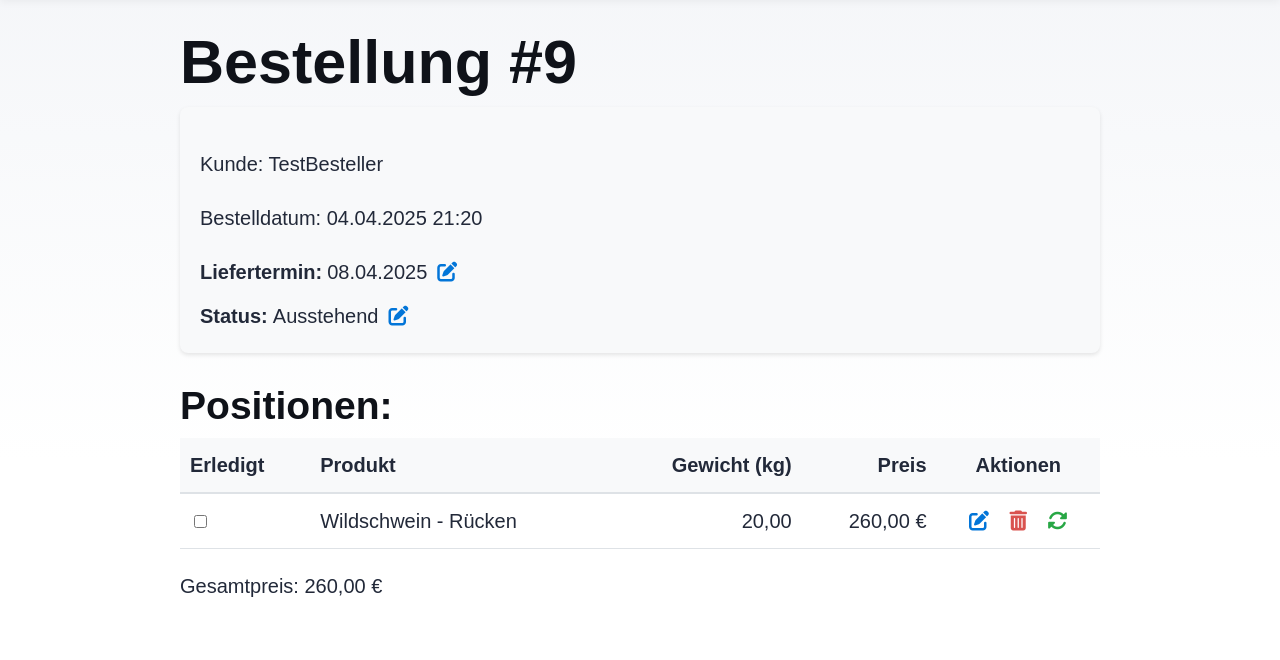
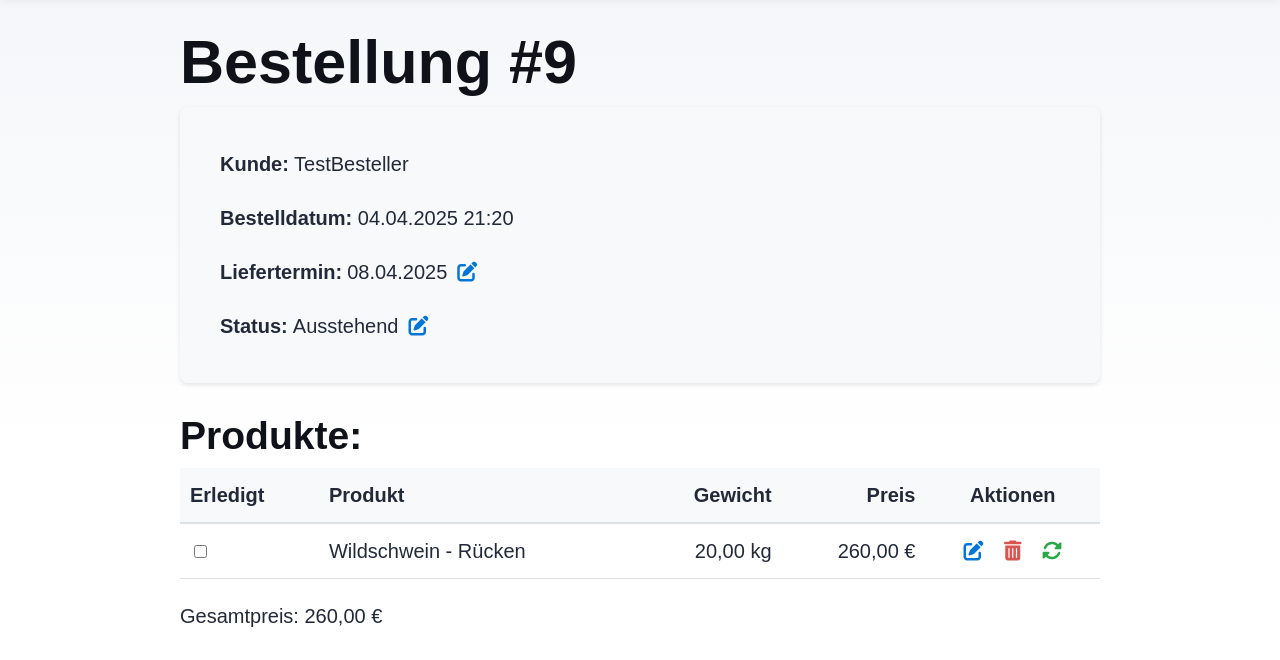
Before and after one commit to MikaGriebsch/FlaemingWildhandelVerwaltung, a Django app: page /lager/orders/9/ in a window 1280 px wide. Shown: the part 140-800 px from the top of the page. Run offline with Django 4.2, Linux system fonts and the light colour scheme; data comes from the database, SQL or seed files in the repository; some web fonts are replaced.

Commit message:
Kleine Änderungen an der Detail ansicht

```diff
--- a/Lager/templates/order_detail.html
+++ b/Lager/templates/order_detail.html
@@ -9,12 +9,12 @@
     <h1>Bestellung #{{ order.id }}</h1>
 
     <!-- Bearbeitung der Bestellungsinformationen -->
-    <div style="margin-bottom: 30px; padding: 20px; background-color: #f8f9fa; border-radius: 8px; box-shadow: 0 2px 4px rgba(0,0,0,0.1);">
-        <p>Kunde: {{ order.customer_name }}</p>
-        <p>Bestelldatum: {{ order.order_date|date:"d.m.Y H:i" }}</p>
+    <div style="margin-bottom: 30px; padding: 20px 40px 40px 40px; background-color: #f8f9fa; border-radius: 8px; box-shadow: 0 2px 4px rgba(0,0,0,0.1);">
+        <p><strong>Kunde:</strong> {{ order.customer_name }}</p>
+        <p><strong>Bestelldatum:</strong> {{ order.order_date|date:"d.m.Y H:i" }}</p>
 
         <!-- Liefertermin mit Bearbeitungsmöglichkeit -->
-        <div style="display: flex; align-items: center; margin-bottom: 10px;">
+        <div style="display: flex; align-items: center; margin-bottom: 20px;">
             <span><strong>Liefertermin:</strong></span>
             <span id="delivery-date-display" style="margin-left: 5px;">
                 {% if order.delivery_date %}{{ order.delivery_date|date:"d.m.Y" }}{% else %}Nicht festgelegt{% endif %}
@@ -45,7 +45,7 @@
         </div>
     </div>
 
-    <h3>Positionen:</h3>
+    <h3>Produkte:</h3>
     <form id="orderItemsForm" method="post"> <!-- Entfernung der action-URL -->
         {% csrf_token %}
         <table class="order-items-table" style="width: 100%; border-collapse: collapse; margin-bottom: 20px;">
@@ -53,7 +53,7 @@
                 <tr style="background-color: #f8f9fa; border-bottom: 2px solid #dee2e6;">
                     <th style="padding: 10px; text-align: left;">Erledigt</th>
                     <th style="padding: 10px; text-align: left;">Produkt</th>
-                    <th style="padding: 10px; text-align: right;">Gewicht (kg)</th>
+                    <th style="padding: 10px; text-align: right;">Gewicht</th>
                     <th style="padding: 10px; text-align: right;">Preis</th>
                     <th style="padding: 10px; text-align: center;">Aktionen</th>
                 </tr>
@@ -67,7 +67,7 @@
                     </td>
                     <td style="padding: 10px;">{{ item.product_type }}</td>
                     <td style="padding: 10px; text-align: right;">
-                        <span id="weight-display-{{ item.id }}">{{ item.weight_kg }}</span>
+                        <span id="weight-display-{{ item.id }}">{{ item.weight_kg }} kg</span>
                         <input type="number" id="weight-edit-{{ item.id }}"
                                style="display: none; width: 80px;"
                                value="{{ item.weight_kg }}" step="0.01" min="0.01"
```
